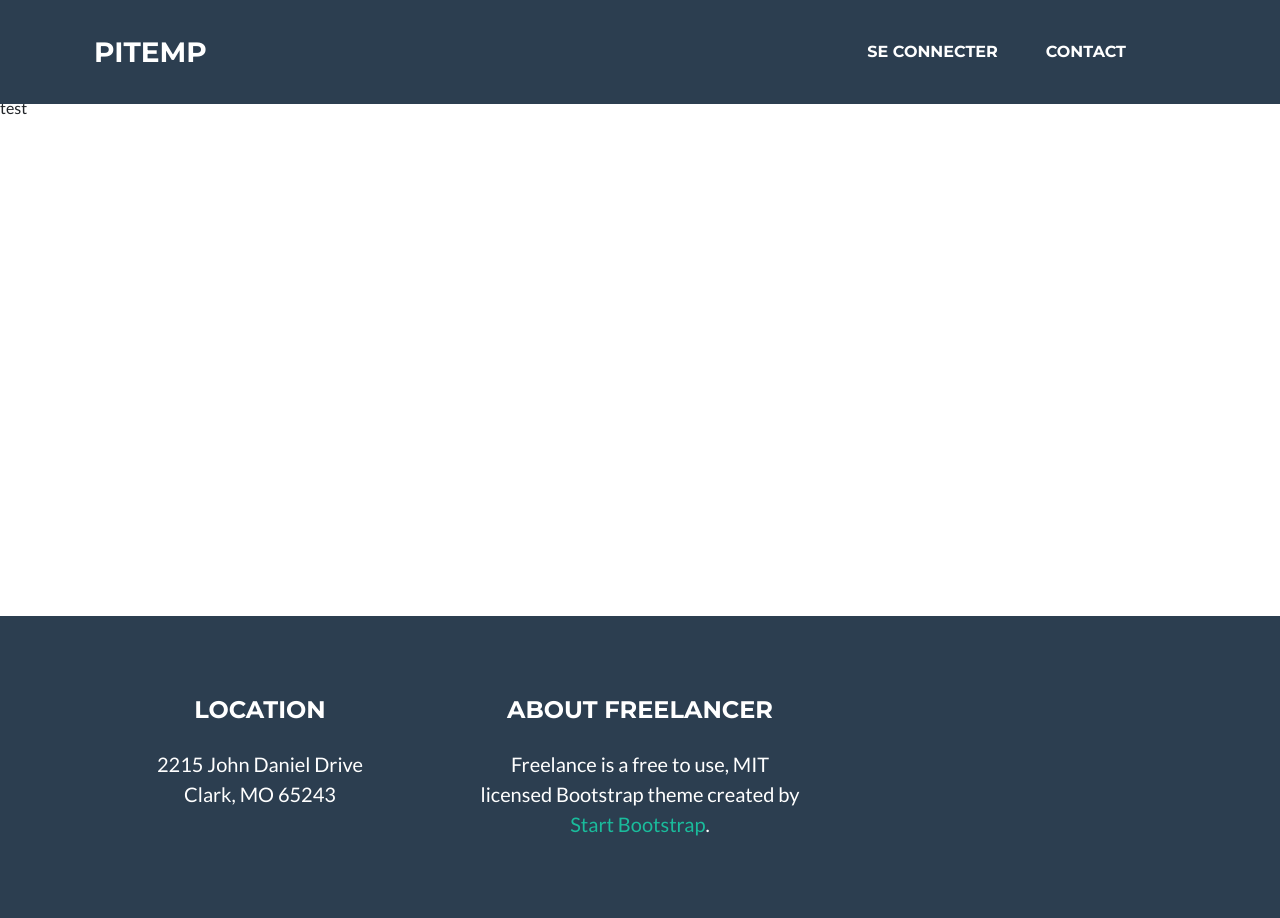
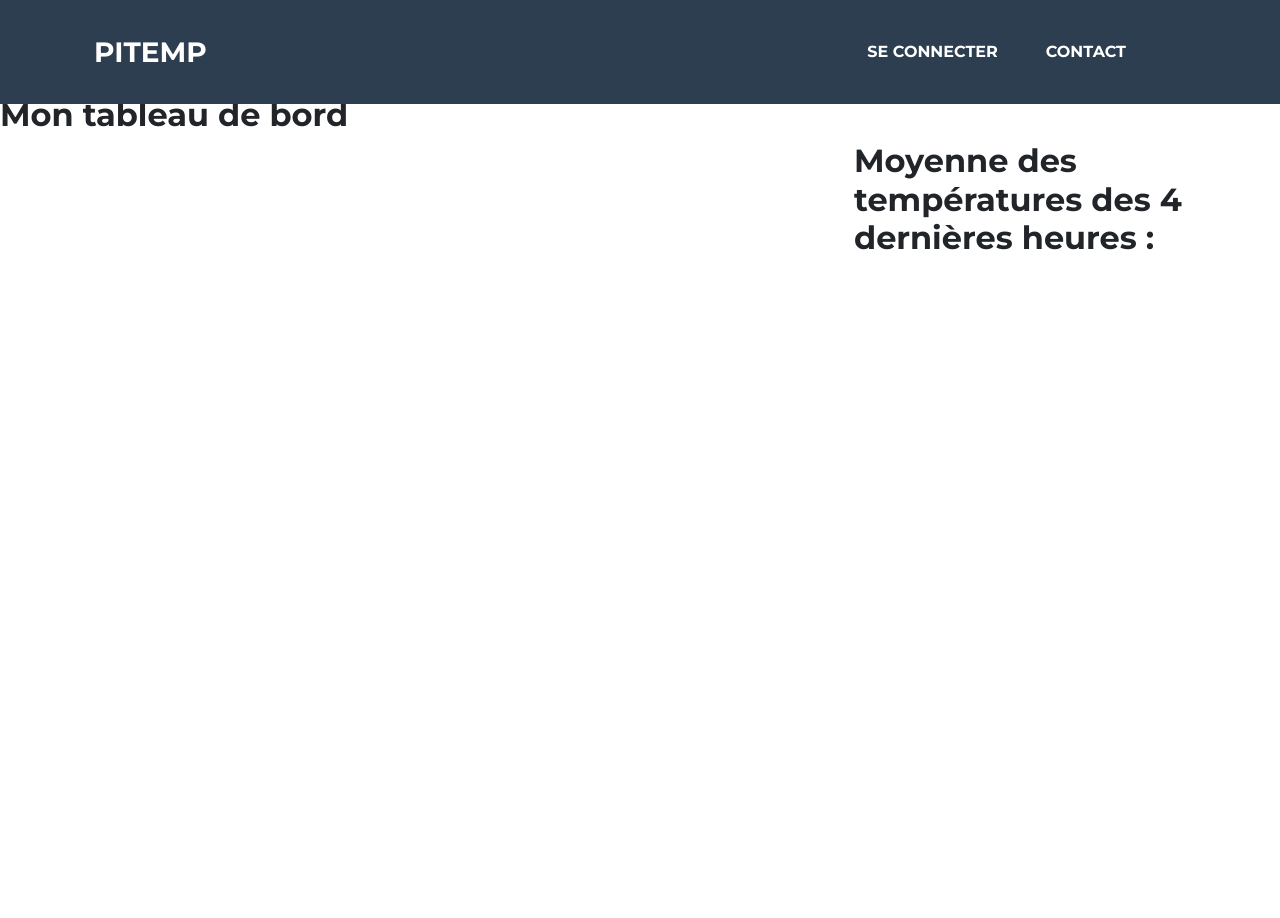
Before and after one commit to Nyarlathotepss/PiTemp, a Django app: page /website/my_dashboard/ in a window 1280 px wide. Shown: the top 918 px of the page. Run offline with Django 3.2, Linux system fonts and the light colour scheme; some libraries are stand-ins or nearby versions.

Commit message:
Template : dashboard is ready . Work in porgress : send data to dashboard

```diff
--- a/pitemp/authenticate/templates/authenticate/my_account.html
+++ b/pitemp/authenticate/templates/authenticate/my_account.html
@@ -3,6 +3,9 @@
 {% block title %}Mon compte{% endblock %}
 
 {% block content %}
+
 <h2>Mon compte</h2>
 <p>Bienvenue {{ user.username }} !</p>
+<p> Votre Token est : {{ my_token }}</p>
+
 {% endblock %}
--- a/pitemp/website/templates/website/my_dashboard.html
+++ b/pitemp/website/templates/website/my_dashboard.html
@@ -1,9 +1,23 @@
-{% extends "website/index.html" %}
+{% extends 'website/index.html' %}
 {% load static %}
 
-<!-- Content Section-->
+{% block title %}Mon tableau de bord{% endblock %}
+
 {% block content %}
-<div>
-    <p>test</p>
+<h2>Mon tableau de bord</h2>
+<div class=container>
+    <div class="row">
+        <div class="col-xs-12 col-sm-12 col-md-8 col-lg-8">
+            <canvas id="myChart" style="display: block; width: 1012px; height: 506px;" width="1012" height="506" class="chartjs-render-monitor"></canvas>
+            <script src="https://cdnjs.cloudflare.com/ajax/libs/Chart.js/2.9.3/Chart.js"></script>
+            <script>
+                var data = {{ my_temperatures|safe }}
+            </script>
+            <script type="text/javascript" src="{% static 'website/javascript/my_chart' %}"></script>
+        </div>
+        <div class="col-xs-12 col-sm-12 col-md-4 col-lg-4">
+            <h2> Moyenne des températures des 4 dernières heures :</h2>
+        </div>
+    </div>
 </div>
-{% endblock content %}
+{% endblock %}
--- a/pitemp/website/views.py
+++ b/pitemp/website/views.py
@@ -1,4 +1,5 @@
 from django.shortcuts import render
+import json
 
 
 def home(request):
@@ -6,4 +7,13 @@ def home(request):
 
 
 def my_dashboard(request):
-    return render(request, 'website/my_dashboard.html')
+    my_temperatures = [
+                        {'x': '18:00', 'y': '21.05'},
+                        {'x': '19:00', 'y': '23.01'},
+                        {'x': '20:00', 'y': '20.55'},
+                        {'x': '21:00', 'y': '30.01'},
+    ]
+
+    context = {'my_temperatures': json.dumps(my_temperatures)}
+    print(context)
+    return render(request, 'website/my_dashboard.html', context)
```
Also changed, not shown: pitemp/authenticate/views.py (+9 -1 lines), 1 other file.
